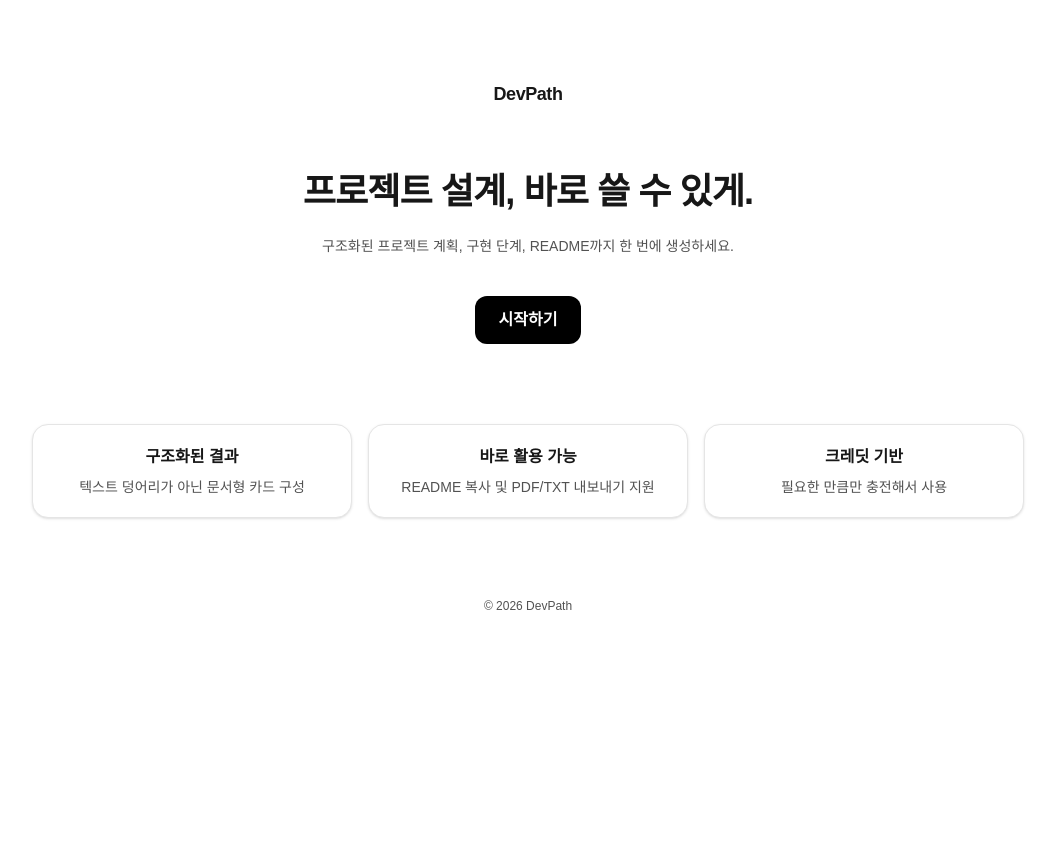
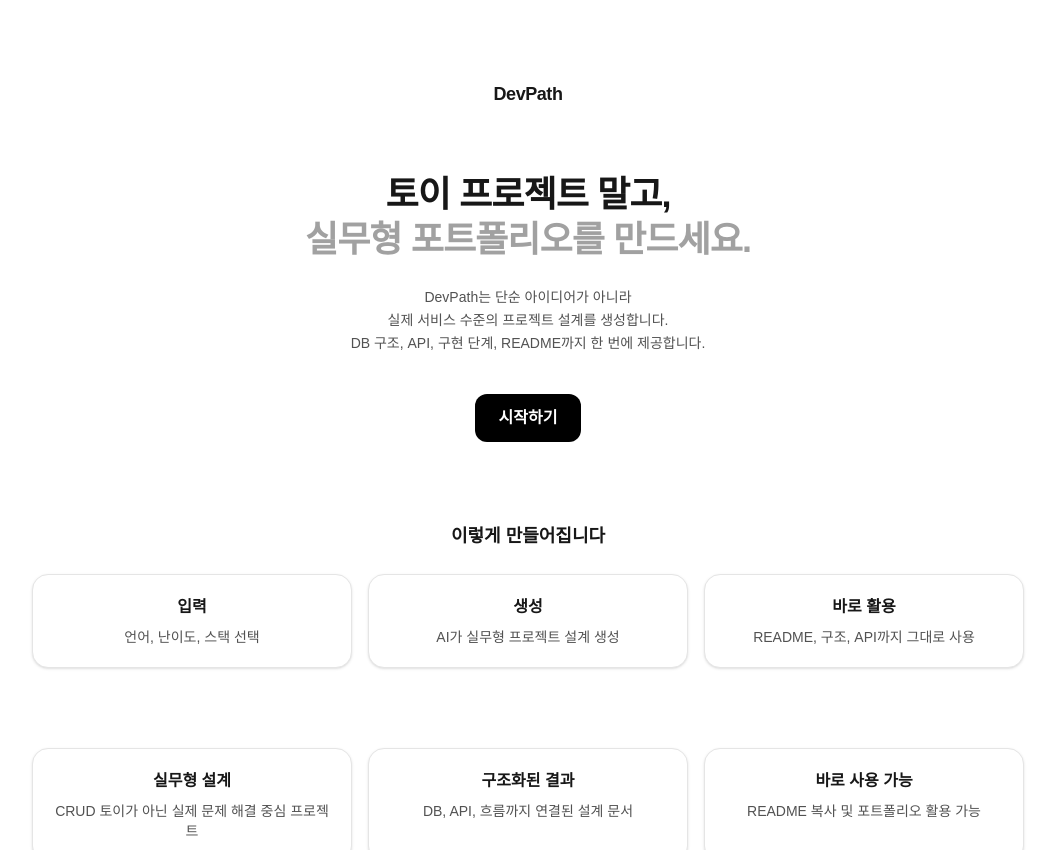
Before and after one commit to RootPark98/devPath, a Next.js app: page / in a window 1280 px wide. Shown: the top 850 px of the page, without its empty margins (112-1167 px from the left). Before the commit the page ends 800 px from the top, so only its background shows below. Built offline with nearby package versions, Linux system fonts and the light colour scheme.

Commit message:
feat(landing): improve messaging and conversion-focused layout

```diff
--- a/app/page.tsx
+++ b/app/page.tsx
@@ -12,12 +12,20 @@ export default function LandingPage() {
 
       {/* Hero */}
       <section className="mt-16 text-center space-y-6">
-        <h2 className="text-4xl font-bold tracking-tight">
-          프로젝트 설계, 바로 쓸 수 있게.
+        <h2 className="text-4xl font-bold tracking-tight leading-tight">
+          토이 프로젝트 말고,
+          <br />
+          <span className="text-neutral-400">
+            실무형 포트폴리오를 만드세요.
+          </span>
         </h2>
 
-        <p className="text-sm dp-muted max-w-md mx-auto">
-          구조화된 프로젝트 계획, 구현 단계, README까지 한 번에 생성하세요.
+        <p className="text-sm dp-muted max-w-lg mx-auto leading-relaxed">
+          DevPath는 단순 아이디어가 아니라
+          <br />
+          실제 서비스 수준의 프로젝트 설계를 생성합니다.
+          <br />
+          DB 구조, API, 구현 단계, README까지 한 번에 제공합니다.
         </p>
 
         <div className="pt-4">
@@ -27,26 +35,56 @@ export default function LandingPage() {
         </div>
       </section>
 
-      {/* Minimal Feature Tease */}
+      {/* How it works */}
+      <section className="mt-20 space-y-6">
+        <h3 className="text-center text-lg font-semibold">
+          이렇게 만들어집니다
+        </h3>
+
+        <div className="grid gap-4 md:grid-cols-3 text-center">
+          <div className="dp-card">
+            <div className="dp-card-title">입력</div>
+            <p className="mt-2 text-sm dp-muted">
+              언어, 난이도, 스택 선택
+            </p>
+          </div>
+
+          <div className="dp-card">
+            <div className="dp-card-title">생성</div>
+            <p className="mt-2 text-sm dp-muted">
+              AI가 실무형 프로젝트 설계 생성
+            </p>
+          </div>
+
+          <div className="dp-card">
+            <div className="dp-card-title">바로 활용</div>
+            <p className="mt-2 text-sm dp-muted">
+              README, 구조, API까지 그대로 사용
+            </p>
+          </div>
+        </div>
+      </section>
+
+      {/* Features */}
       <section className="mt-20 grid gap-4 md:grid-cols-3">
         <div className="dp-card text-center">
-          <div className="dp-card-title">구조화된 결과</div>
+          <div className="dp-card-title">실무형 설계</div>
           <p className="mt-2 text-sm dp-muted">
-            텍스트 덩어리가 아닌 문서형 카드 구성
+            CRUD 토이가 아닌 실제 문제 해결 중심 프로젝트
           </p>
         </div>
 
         <div className="dp-card text-center">
-          <div className="dp-card-title">바로 활용 가능</div>
+          <div className="dp-card-title">구조화된 결과</div>
           <p className="mt-2 text-sm dp-muted">
-            README 복사 및 PDF/TXT 내보내기 지원
+            DB, API, 흐름까지 연결된 설계 문서
           </p>
         </div>
 
         <div className="dp-card text-center">
-          <div className="dp-card-title">크레딧 기반</div>
+          <div className="dp-card-title">바로 사용 가능</div>
           <p className="mt-2 text-sm dp-muted">
-            필요한 만큼만 충전해서 사용
+            README 복사 및 포트폴리오 활용 가능
           </p>
         </div>
       </section>
```
